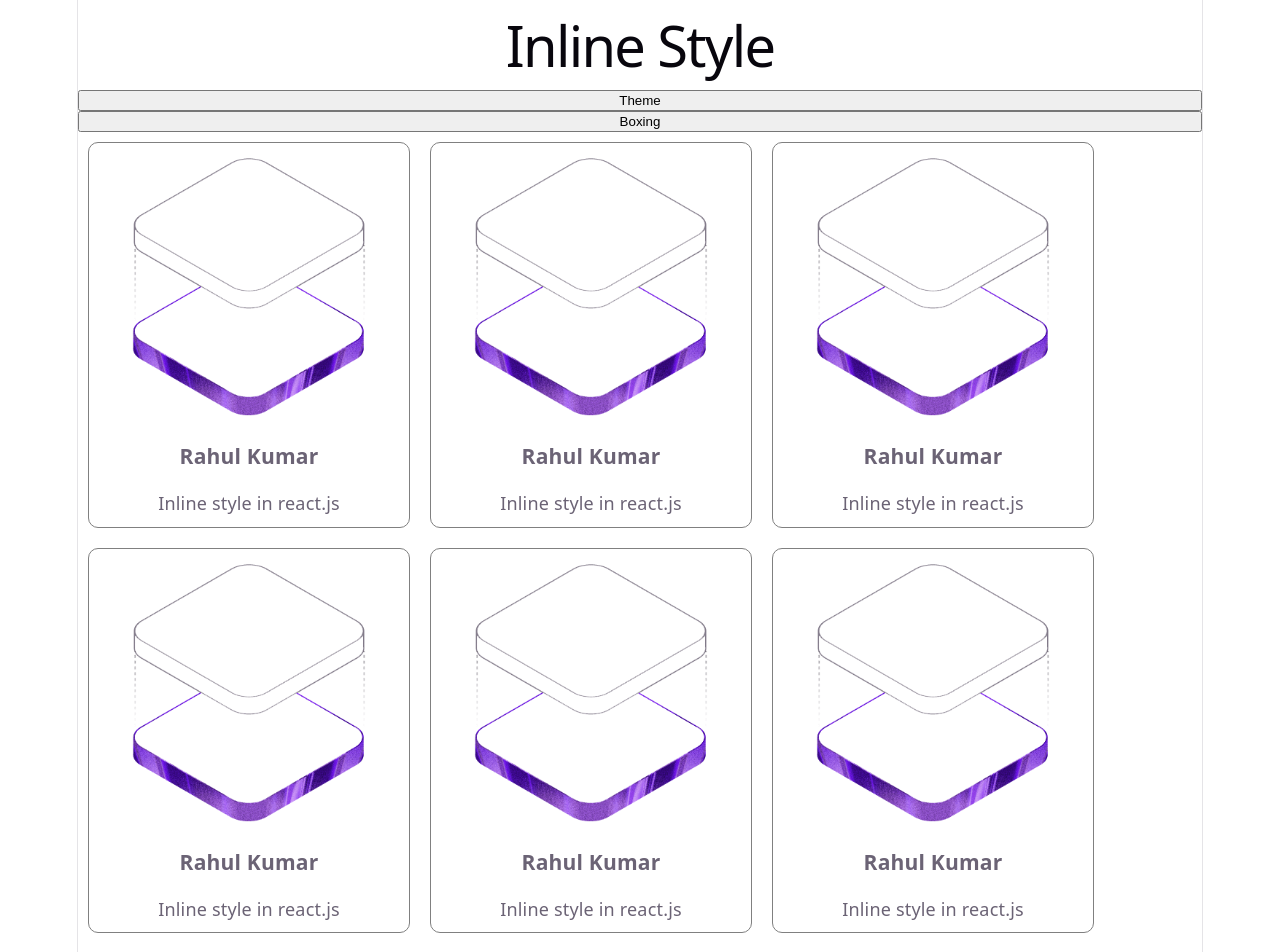
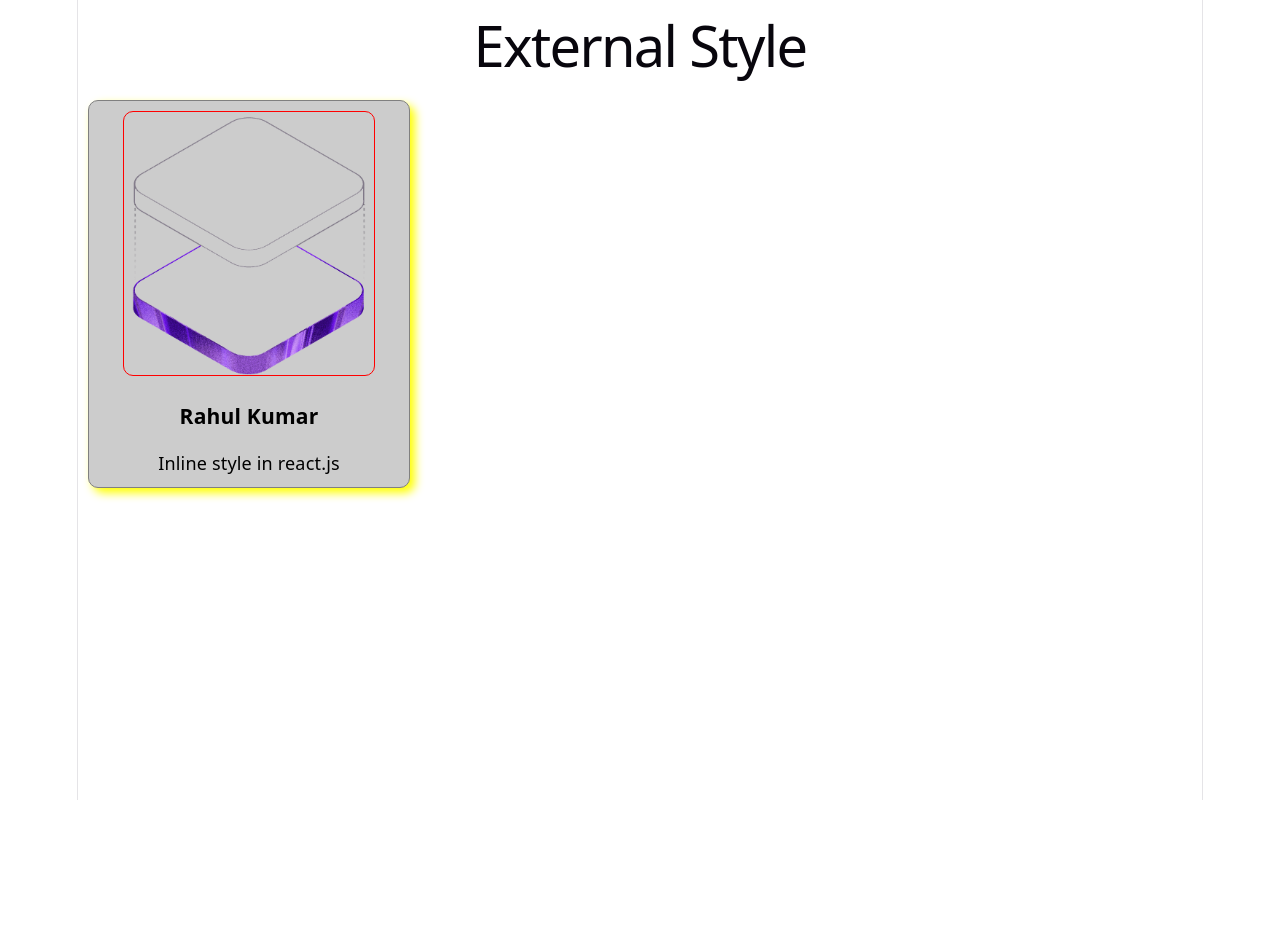
Before and after one commit to its-rahulrana/react-codestepbystep, a React (Vite) app: page / in a window 1280 px wide. Shown: the top 952 px of the page. After the commit the page ends 800 px from the top, so only its background shows below. Built offline with nearby package versions, Linux system fonts and the light colour scheme.

Commit message:
Code 22 External style

```diff
--- a/src/App.jsx
+++ b/src/App.jsx
@@ -1,111 +1,17 @@
-import { useState } from "react";
-
+import './assets/style.css';
 
 function App(){
 
-  const [cardStyle, setCardStyle] = useState({
-    border: "1px solid grey",
-    width: "300px",
-    boxShadow: "1px white",
-    margin: "10px",
-    padding: "10px",
-    borderRadius: "10px",
-    backgroundColor: ""
-  });
-
-  const [blockDisplay, setBlockDisplay] = useState("flex");
-
-  const themeHandler = () => {
-    cardStyle.backgroundColor === ""?
-    setCardStyle({...cardStyle, backgroundColor:"#ffabab", color:"rgb(0, 46, 92)"}): cardStyle.backgroundColor === "#ffabab"?
-    setCardStyle({...cardStyle, backgroundColor: "rgb(149, 202, 255)", color:"rgb(187, 0, 0)"}):
-    setCardStyle({...cardStyle, backgroundColor:"", color:""})
-  }
-
   return(
     <>
-      <h1>Inline Style</h1>
-      <button onClick={themeHandler}>Theme</button>
-        <button onClick={()=>blockDisplay === "flex" ?setBlockDisplay("block"):setBlockDisplay("flex")}>Boxing</button>
-      <div style={{display:blockDisplay, flexWrap: "wrap"}}>
-        <div style={cardStyle}>
-          <img src="src\assets\hero.png" style={{width:"250px"}}/>
+      <h1>External Style</h1>
+        <div className="cardStyle">
+          <img src="src\assets\hero.png" className="imgStyle"/>
           <div>
             <h3>Rahul Kumar</h3>
             <p>Inline style in react.js</p>
           </div>
         </div>
-        <div style={cardStyle}>
-          <img src="src\assets\hero.png" style={{width:"250px"}}/>
-          <div>
-            <h3>Rahul Kumar</h3>
-            <p>Inline style in react.js</p>
-          </div>
-        </div>
-        <div style={cardStyle}>
-          <img src="src\assets\hero.png" style={{width:"250px"}}/>
-          <div>
-            <h3>Rahul Kumar</h3>
-            <p>Inline style in react.js</p>
-          </div>
-        </div>
-        <div style={cardStyle}>
-          <img src="src\assets\hero.png" style={{width:"250px"}}/>
-          <div>
-            <h3>Rahul Kumar</h3>
-            <p>Inline style in react.js</p>
-          </div>
-        </div>
-        <div style={cardStyle}>
-          <img src="src\assets\hero.png" style={{width:"250px"}}/>
-          <div>
-            <h3>Rahul Kumar</h3>
-            <p>Inline style in react.js</p>
-          </div>
-        </div>
-        <div style={cardStyle}>
-          <img src="src\assets\hero.png" style={{width:"250px"}}/>
-          <div>
-            <h3>Rahul Kumar</h3>
-            <p>Inline style in react.js</p>
-          </div>
-        </div>
-        <div style={cardStyle}>
-          <img src="src\assets\hero.png" style={{width:"250px"}}/>
-          <div>
-            <h3>Rahul Kumar</h3>
-            <p>Inline style in react.js</p>
-          </div>
-        </div>
-        <div style={cardStyle}>
-          <img src="src\assets\hero.png" style={{width:"250px"}}/>
-          <div>
-            <h3>Rahul Kumar</h3>
-            <p>Inline style in react.js</p>
-          </div>
-        </div>
-        <div style={cardStyle}>
-          <img src="src\assets\hero.png" style={{width:"250px"}}/>
-          <div>
-            <h3>Rahul Kumar</h3>
-            <p>Inline style in react.js</p>
-          </div>
-        </div>
-        <div style={cardStyle}>
-          <img src="src\assets\hero.png" style={{width:"250px"}}/>
-          <div>
-            <h3>Rahul Kumar</h3>
-            <p>Inline style in react.js</p>
-          </div>
-        </div>
-        <div style={cardStyle}>
-          <img src="src\assets\hero.png" style={{width:"250px"}}/>
-          <div>
-            <h3>Rahul Kumar</h3>
-            <p>Inline style in react.js</p>
-          </div>
-        </div>
-      </div>
     </>
   )
 }
--- /dev/null
+++ b/src/assets/style.css
@@ -0,0 +1,16 @@
+.cardStyle {
+    border: 1px solid grey;
+    width: 300px;
+    box-shadow: 5px 5px 10px yellow;
+    margin: 10px;
+    padding: 10px;
+    border-radius: 10px;
+    background-color: #ccc;
+    color: black
+}
+
+.imgStyle{
+    width: 250px;
+    border: 1px solid red;
+    border-radius: 10px;
+}
```
Also changed, not shown: src/Counter.jsx (deleted, +0 -28 lines).
